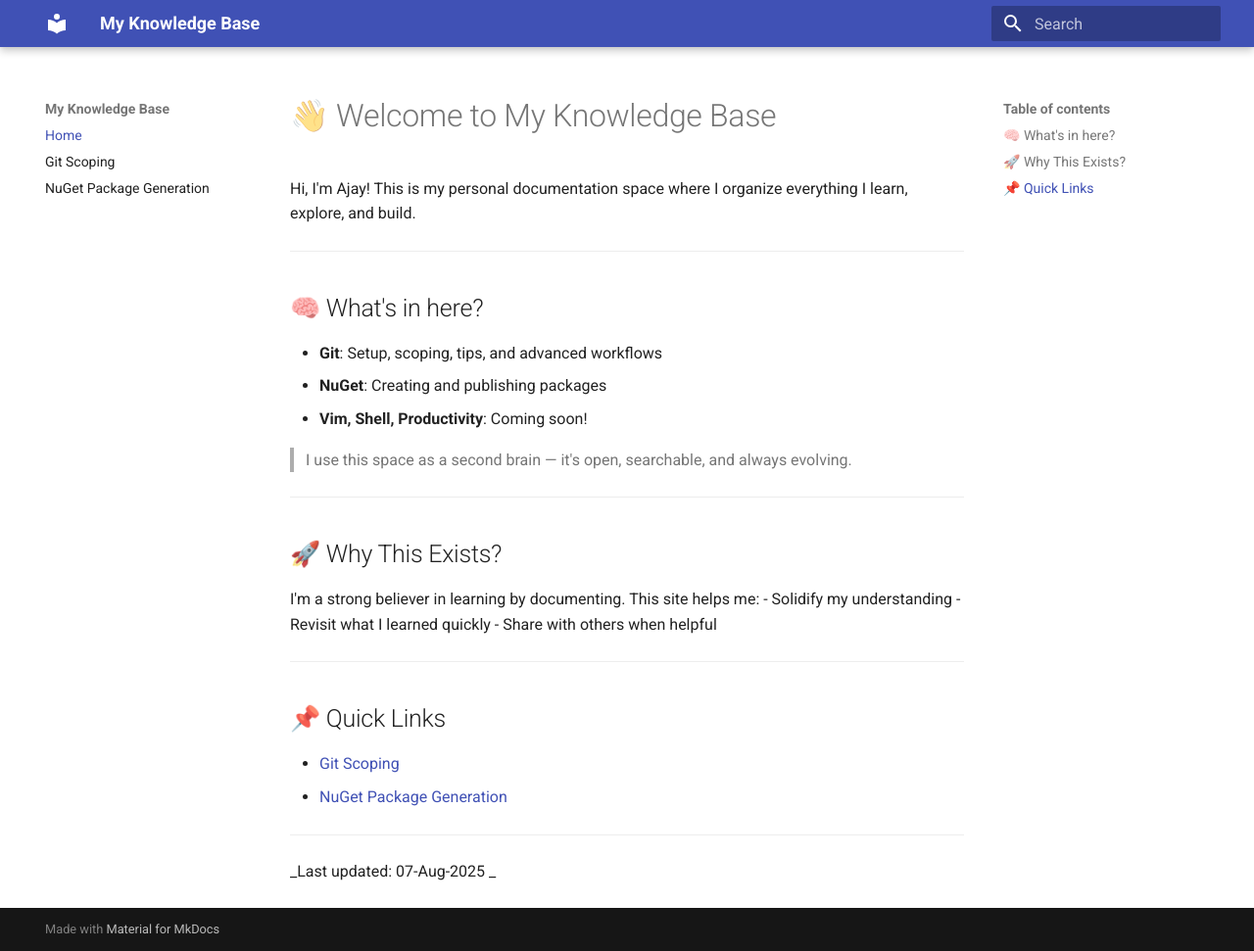
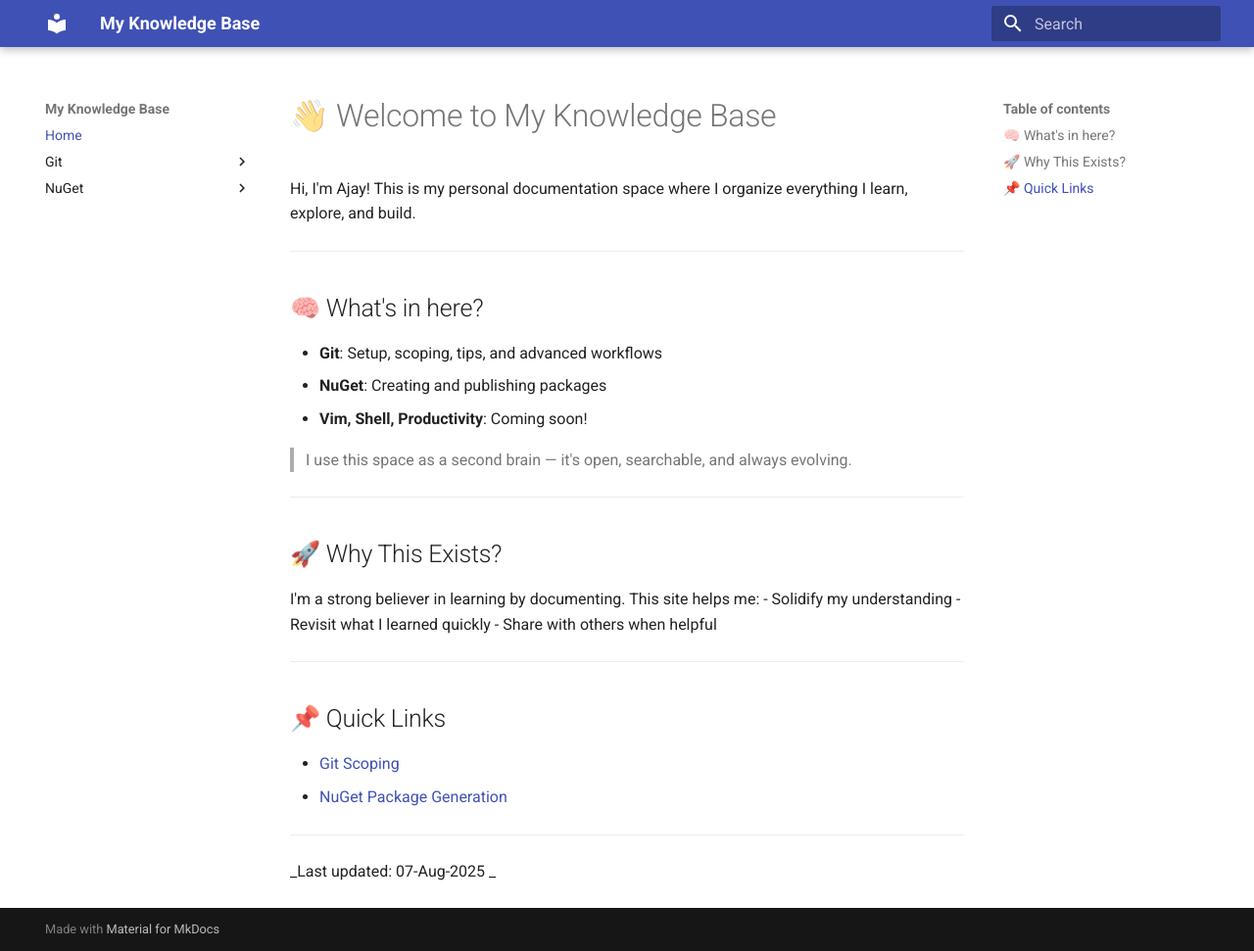
Before and after one commit to AjayReddy-18/knowledgebase, an MkDocs documentation site: the page built from docs/index.md, in a window 1280 px wide and 971 px high. Shown: the whole window at 98% size. Built offline with MkDocs 1.6.1 and Material for MkDocs 9.7.7, drawn with Linux system fonts in a browser that asks for light colours.

Commit message:
changes the structure of the documentation

```diff
--- a/docs/index.md
+++ b/docs/index.md
@@ -25,8 +25,8 @@ I'm a strong believer in learning by documenting. This site helps me:
 
 ## 📌 Quick Links
 
-- [Git Scoping](git_scoping.md)
-- [NuGet Package Generation](nuget_package_generation.md)
+- [Git Scoping](git/git_scoping.md)
+- [NuGet Package Generation](nuget/nuget_package_generation.md)
 
 ---
 
--- a/mkdocs.yml
+++ b/mkdocs.yml
@@ -3,5 +3,7 @@ theme:
   name: material
 nav:
   - Home: index.md
-  - Git Scoping: git_scoping.md
-  - NuGet Package Generation: nuget_package_generation.md
+  - Git:
+      - Scoping: git/git_scoping.md
+  - NuGet:
+      - Package Generation: nuget/nuget_package_generation.md
```
Also changed, not shown: docs/git/git_scoping.md (renamed from docs/git_scoping.md), docs/nuget/nuget_package_generation.md (renamed from docs/nuget_package_generation.md).
